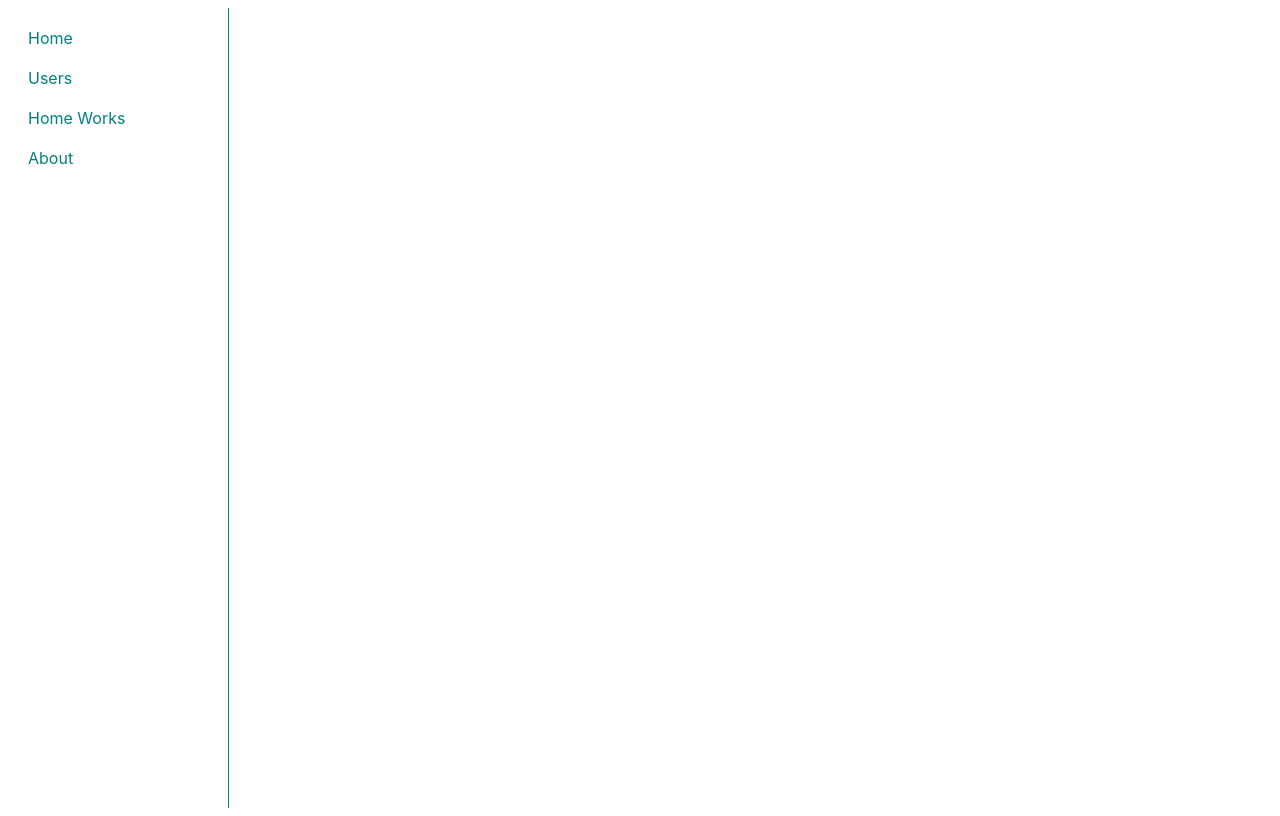
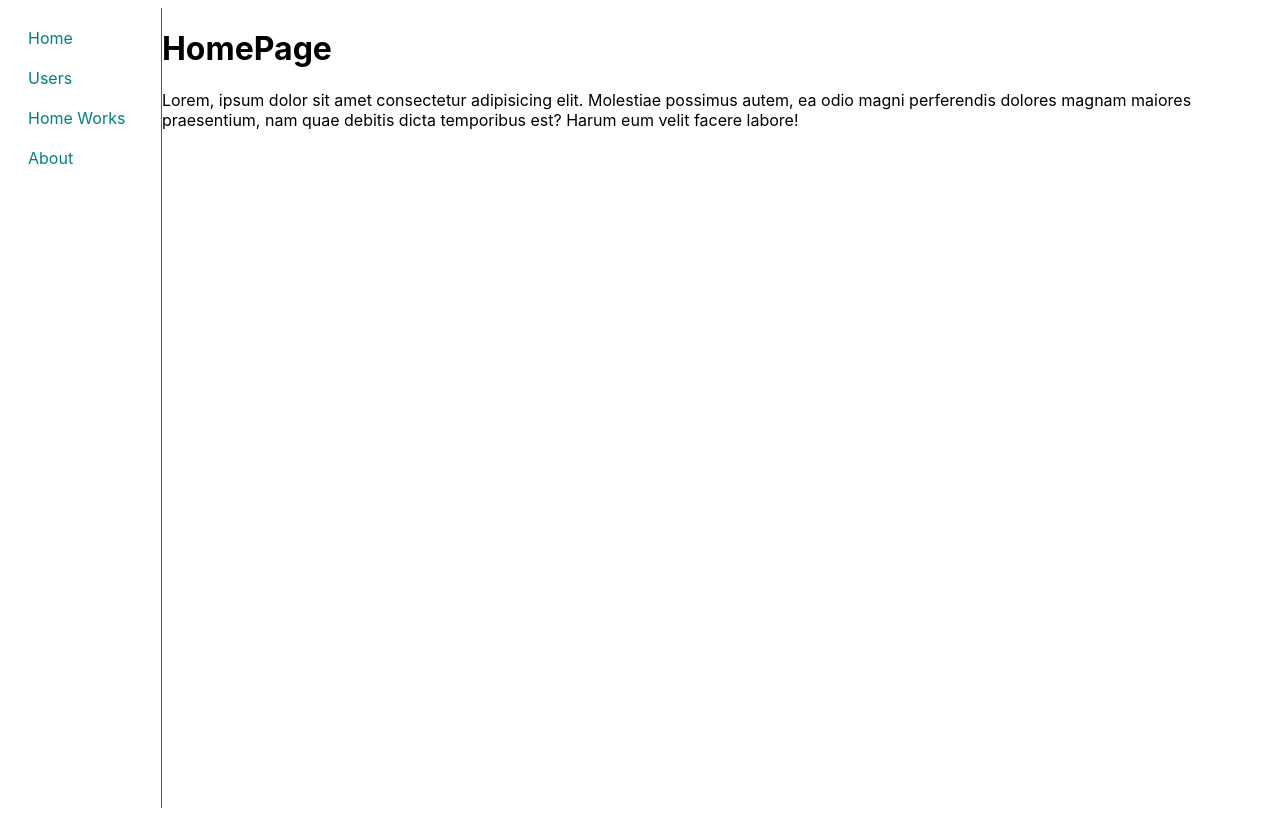
Before and after one commit to itstoreall/geri-react, a React (Create React App) app: page / in a window 1280 px wide. Built offline with nearby package versions, Linux system fonts and the light colour scheme; the HTML template or start-up script is replaced by a standard one.

Commit message:
adds pages

```diff
--- a/src/App.jsx
+++ b/src/App.jsx
@@ -1,6 +1,7 @@
 import React from 'react';
 // import BookList from './components/BookList';
 import Navigation from './components/Navigation/Navigation';
+import Content from './components/Content';
 import './app.css';
 
 // const books = [
@@ -15,6 +16,7 @@
   return (
     <div className="app">
       <Navigation />
+      <Content />
       {/* <BookList books={books} /> */}
     </div>
   );
--- /dev/null
+++ b/src/components/Content.jsx
@@ -0,0 +1,24 @@
+import React from 'react';
+import HomePage from './pages/HomePage';
+import UserPage from './pages/UserPage';
+import HomeWorksPage from './pages/HomeWorksPage';
+import AboutPage from './pages/AboutPage';
+
+const Content = () => {
+  const { pathname } = window.location;
+
+  return (
+    <div className="content">
+      {pathname === '/' && <HomePage />}
+      {pathname === '/user-page' && <UserPage />}
+      {pathname === '/home-works' && <HomeWorksPage />}
+      {pathname === '/about' && <AboutPage />}
+
+      <p>
+        Lorem, ipsum dolor sit amet consectetur adipisicing elit. Molestiae possimus autem, ea odio magni perferendis dolores magnam maiores praesentium, nam quae debitis dicta temporibus est? Harum eum velit facere labore!
+      </p>
+    </div>
+  );
+};
+
+export default Content;
--- /dev/null
+++ b/src/components/pages/AboutPage.jsx
@@ -0,0 +1,5 @@
+import React from 'react';
+
+const AboutPage = () => <h1>AboutPage</h1>;
+
+export default AboutPage;
--- /dev/null
+++ b/src/components/pages/HomePage.jsx
@@ -0,0 +1,5 @@
+import React from 'react';
+
+const HomePage = () => <h1>HomePage</h1>;
+
+export default HomePage;
--- /dev/null
+++ b/src/components/pages/HomeWorksPage.jsx
@@ -0,0 +1,5 @@
+import React from 'react';
+
+const HomeWorksPage = () => <h1>HomeWorksPage</h1>;
+
+export default HomeWorksPage;
--- /dev/null
+++ b/src/components/pages/UserPage.jsx
@@ -0,0 +1,5 @@
+import React from 'react';
+
+const UserPage = () => <h1>UserPage</h1>;
+
+export default UserPage;
```
